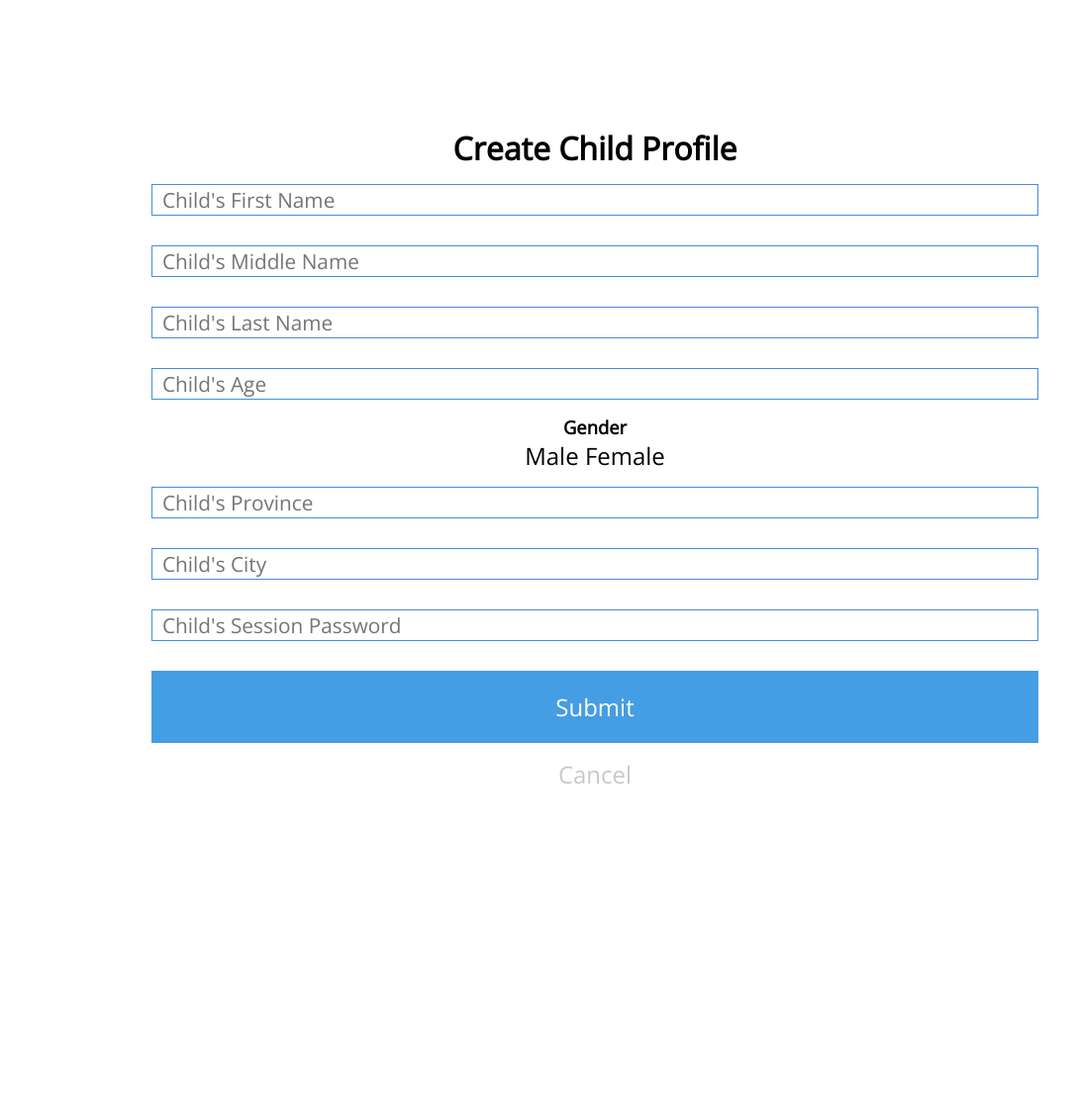
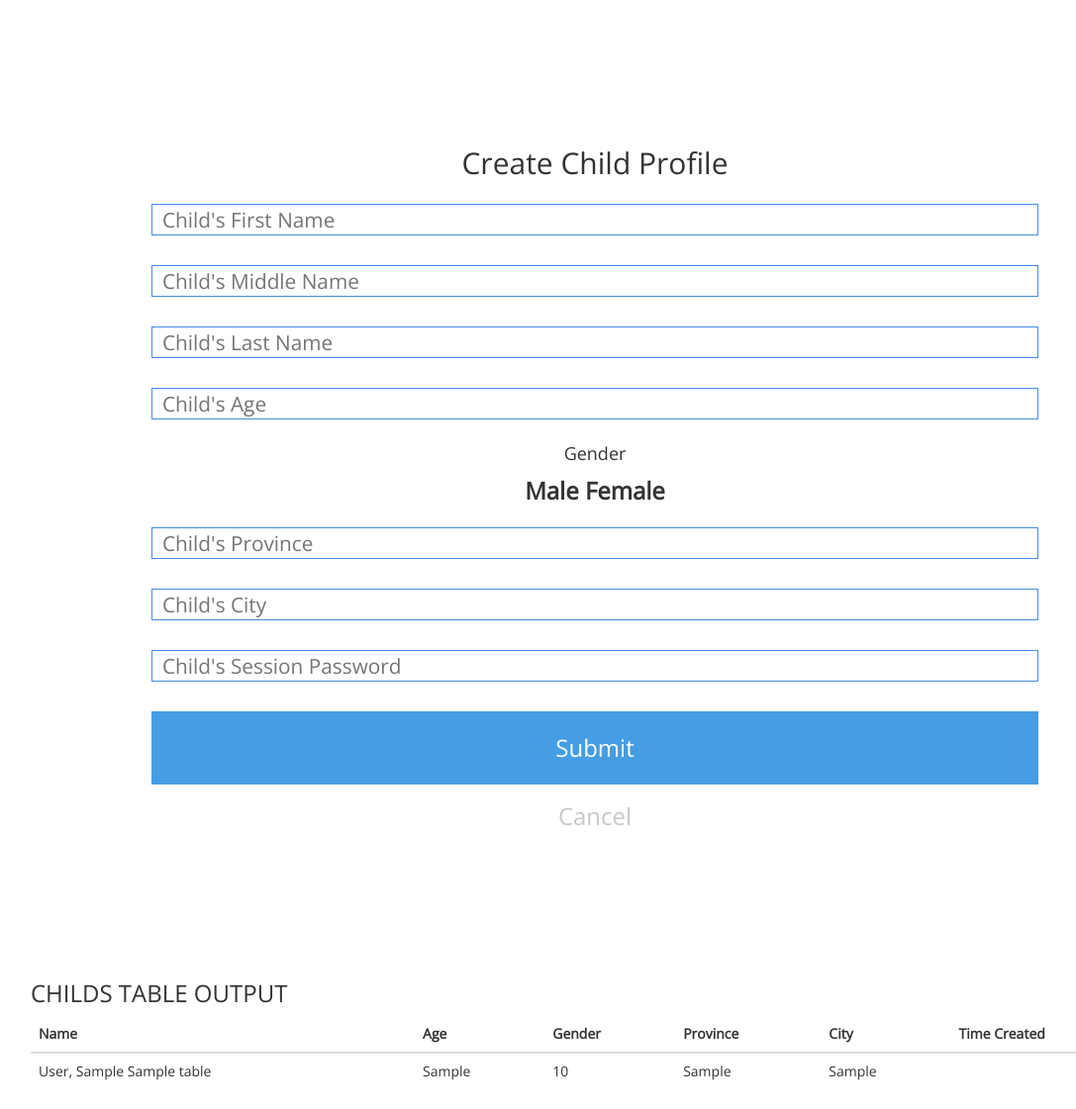
Before and after one commit to jaikun12/katsu-thesis, a PHP site: page /create-profile.php in a window 1280 px wide. Shown: the whole page at 99% size, without its empty margins (39-1126 px from the left). Before the commit the page ends 792 px from the top, so only its background shows below. Run offline with PHP 8.4, Linux system fonts and the light colour scheme; tables that the repository leaves empty hold one stand-in row (values such as "Sample post"); data that the repository does not hold is empty.

Commit message:
Minor updates

```diff
--- a/create-profile.php
+++ b/create-profile.php
@@ -6,6 +6,9 @@
 	<head>
 		<link href="https://fonts.googleapis.com/css?family=Open+Sans" rel="stylesheet">
 		<link rel="stylesheet" type="text/css" href="css/index.css">
+		<!-- Bootstrap CSS -->
+		<link rel="stylesheet" href="css/bootstrap.min.css">
+
 	</head>
 	<body>
 		<div id="welcome-div">
@@ -31,6 +34,49 @@
 			</center>
 		</form>
 		</div>
+		<div class="container" id="childs-table">
+		<h3>CHILDS TABLE OUTPUT</h3>
+		<table class="table table-hover">
+			<thead>
+				<tr>
+					<th>Name</th>
+					<th>Age</th>
+					<th>Gender</th>
+					<th>Province</th>
+					<th>City</th>
+					<th>Time Created</th>
+				</tr>
+			</thead>
+			<tbody>
+				<?php
+					$query = mysqli_query($connection, "SELECT * FROM childs_table;");
+
+					while($r = mysqli_fetch_array($query)){
+						$firstname = $r['child_fname'];
+						$middlename = $r['child_mname'];
+						$lastname = $r['child_lname'];
+						$name = $lastname . ", " . $firstname . " " . $middlename;
+						$age = $r['child_age'];
+						$gender = $r['child_gender'];
+						$province = $r['child_prov'];
+						$city = $r['child_city'];
+						$time_created = $r['time_created'];
+
+						echo "
+						<tr>
+							<td>" . $name . "</td>
+							<td>" . $gender . "</td>
+							<td>" . $age . "</td>
+							<td>" . $province . "</td>
+							<td>" . $city . "</td>
+							<td>" . $time_created . "</td>
+						</tr>";
+					}
+
+				?>
+			</tbody>
+		</table>
+	</div>
 	</body>
 	<script>
 	function selectedRadio1(){
```
Also changed, not shown: admin-dashboard.php (+0 -9 lines).
